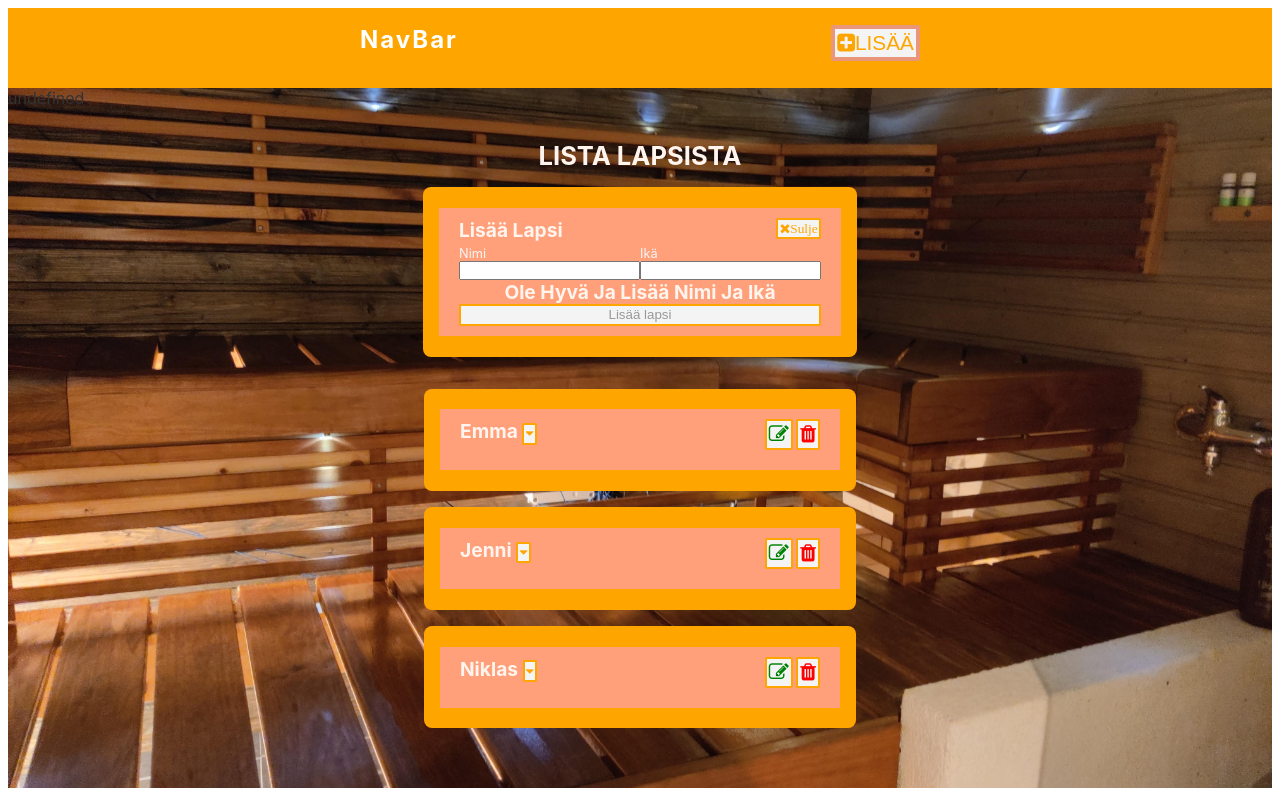
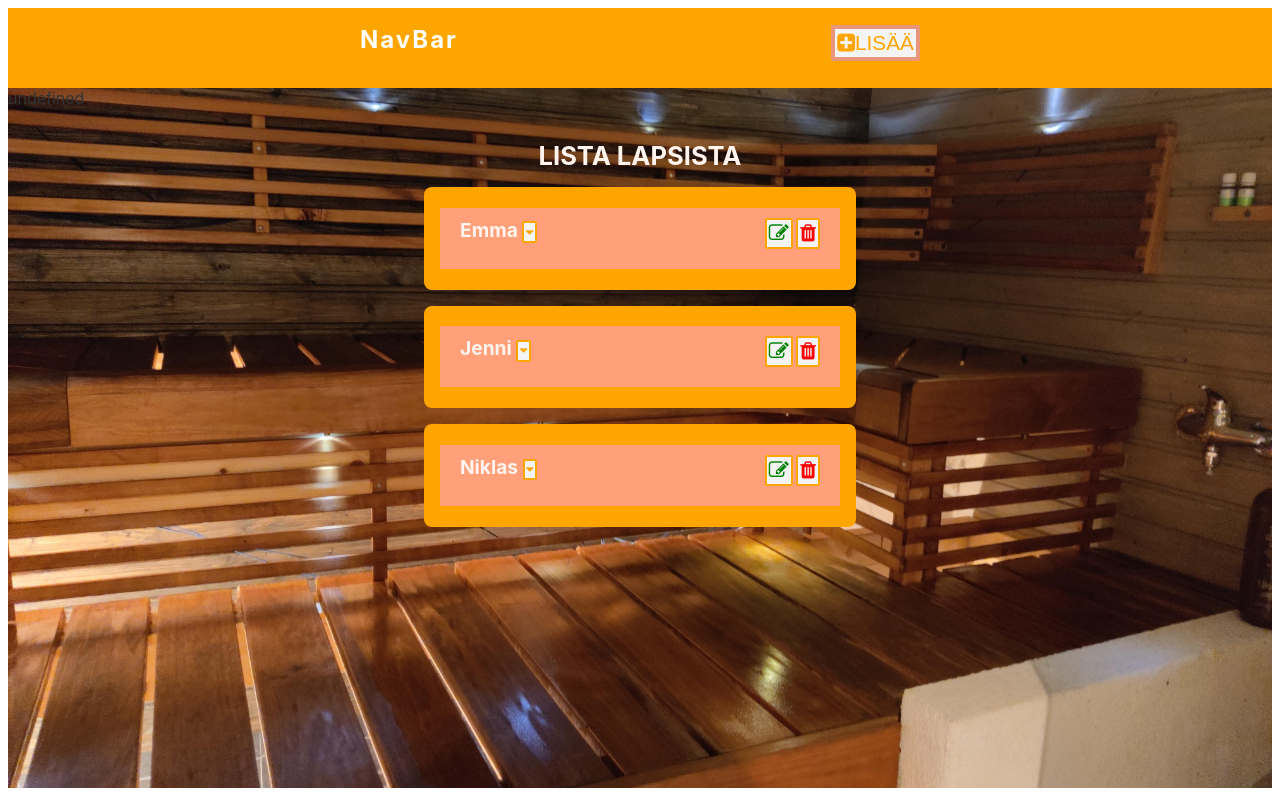
Before and after one commit to jakoivus/my-svelte-project, a Svelte app: page / in a window 1280 px wide. Built offline with nearby package versions, Linux system fonts and the light colour scheme.

Commit message:
Form open/close functionality added

```diff
--- a/src/App.svelte
+++ b/src/App.svelte
@@ -14,11 +14,21 @@
 	let setName = ''
 	let setAge = ''
 	let setId = ''
+	//TOGGLE FORM VARIABLES
+	let isFormOpen = false
 
 	//RACTIVE
 	$: isEditing = setId ? true : false
 
 	//FUNCTIONS
+	function showForm() {
+		isFormOpen = true
+	}
+
+	function closeForm() {
+		isFormOpen = false
+	}
+
 	function removeLapsi (id) {
 		lapset = lapset.filter (item => item.id !== id)
 		// console.log(lapset)
@@ -33,13 +43,18 @@
 
 	function setEditedLapsi (id) {
 		let lapsi = lapset.find(item => item.id === id)
-		console.log("setEditedlapsi",lapsi)
+		console.log("EDITING",lapsi)
 		setId = lapsi.id
 		setName = lapsi.name
 		setAge = lapsi.age
-		console.log("EDITING", lapsi.id, lapsi.name, lapsi.age)
 	}
 	function modifyLapsi({name, age}) {
+		lapset = lapset.map(item => {
+			return item.id === setId ? {...item, name, age} :item // {...item} Alternative
+		})
+		setId = ''
+		setName = ''
+		setAge = ''
 		console.log("MODIFY", name, age)
 
 	}
@@ -48,6 +63,8 @@
 	setContext('addLapsi', addLapsi)
 	setContext('setEditedLapsi', setEditedLapsi)
 	setContext('modifyLapsi', modifyLapsi)
+	setContext('showForm', showForm)
+	setContext('closeForm', closeForm)
 
 </script>
 
@@ -63,7 +80,9 @@
 		{console.log(isEditing)}
 	<div class='page-content paragraph-text'>
 		<Title title='Lista lapsista' />
+		{#if isFormOpen}
 		<LapsiForm name={setName} age={setAge} {isEditing}  />
+		{/if}
 		<LapsetList {lapset}/>
 	</div>
 	</main>
--- a/src/LapsiForm.svelte
+++ b/src/LapsiForm.svelte
@@ -24,6 +24,7 @@
     }
     const addLapsi = getContext('addLapsi',{name,age})
     const modifyLapsi = getContext('modifyLapsi',{name, age})
+    const closeForm = getContext('closeForm')
 </script>
 
 <section class='form'>
@@ -34,7 +35,7 @@
         <div class='row'>
         <h1>lisää lapsi</h1>
             <div class='row-right'>
-                <button type='button' class='close-btn'><i class='fa fa-times'>Sulje</button>
+                <button type='button' class='close-btn' on:click={closeForm} ><i class='fa fa-times'>Sulje</button>
             </div>
         </div>
         <form on:submit|preventDefault={handleSubmit}>
--- a/src/Navbar.svelte
+++ b/src/Navbar.svelte
@@ -1,8 +1,13 @@
 <script>
-    //
+    import { getContext } from 'svelte'
+
+    //FUNCTIONS
     function handleClick() {
-        window.alert("Lisää painettu")
+        showForm()
     }
+
+    const showForm = getContext('showForm')
+
 </script>
 
 <style>
```
